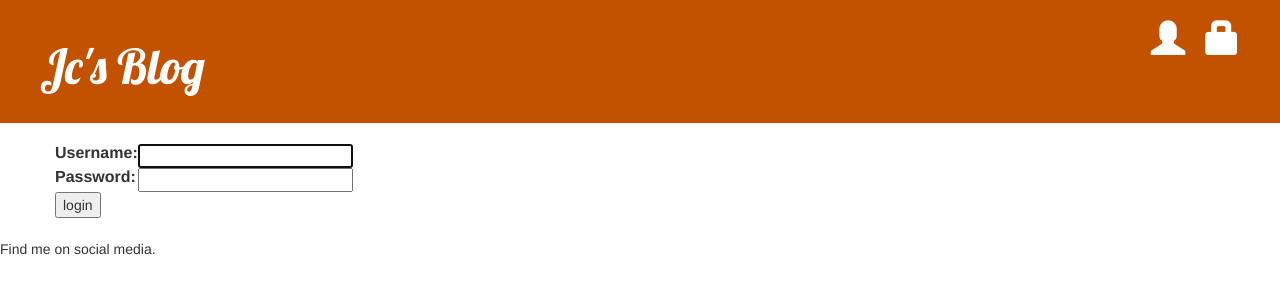
After one commit to jcliew123/my-first-blog, a Django app: page /account/login/ in a window 1280 px wide. The commit adds this page. Shown: the top 300 px of the page. Run offline with Django 3.2, Linux system fonts and the light colour scheme; some libraries are stand-ins or nearby versions.

Commit message:
Added authorised user and CV icon

```diff
--- a/blog/templates/blog/base.html
+++ b/blog/templates/blog/base.html
@@ -11,6 +11,11 @@
         <div class="page-header">
             {% if user.is_authenticated %}
                 <a href="{% url 'post_new' %}" class="top-menu"><span class="glyphicon glyphicon-plus"></span></a>
+                <a href="{% url 'post_draft_list' %}" class="top-menu"><span class="glyphicon glyphicon-edit"></span></a>
+                <p class="top-menu">Hello {{ user.username }} <small>(<a href="{% url 'logout' %}">Log out</a>)</small></p>
+            {% else %}
+            <a href="{% url 'login' %}" class="top-menu"><span class="glyphicon glyphicon-lock"></span></a>
+            <a href="{% url 'myself' %}" class="top-menu"><span class="glyphicon glyphicon-user"></span></a>
             {% endif %}
             <h1><a href="/">Jc's Blog</a></h1>
         </div>
@@ -23,5 +28,9 @@
                 </div>
             </div>
         </div>
+
+        <footer class="bottom">
+            <h5>Find me on social media.</h5>
+        </footer>
     </body>
 </html>
--- a/blog/templates/blog/post_detail.html
+++ b/blog/templates/blog/post_detail.html
@@ -6,9 +6,12 @@
             <div class="date">
                 {{post.published_date}}
             </div>
+        {% else %}
+            <a class="btn btn-default" href="{% url 'post_publish' pk=post.pk %}">Publish</a>
         {% endif %}
         {% if user.is_authenticated %}
             <a class="btn btn-default" href="{% url 'post_edit' pk=post.pk %}"><span class="glyphicon glyphicon-pencil"></span></a>
+            <a class="btn btn-default" href="{% url 'post_remove' pk=post.pk %}"><span class="glyphicon glyphicon-remove"></span></a>
         {% endif %}
         <h2>{{post.title}}</h2>
         <p>{{post.text|linebreaksbr }}</p>
--- a/blog/templates/blog/post_list.html
+++ b/blog/templates/blog/post_list.html
@@ -3,11 +3,11 @@
 {% block content %}
     {% for post in posts %}
         <div class="post">
+            <h2><a href="{% url 'post_detail' pk=post.pk %}">{{ post.title }}</a></h2>
+            <p>{{ post.text|linebreaksbr }}</p>
             <div class="date">
                 {{ post.published_date }}
             </div>
-            <h2><a href="{% url 'post_detail' pk=post.pk %}">{{ post.title }}</a></h2>
-            <p>{{ post.text|linebreaksbr }}</p>
         </div>
     {% endfor %}
 {% endblock %}
--- /dev/null
+++ b/blog/templates/registration/login.html
@@ -0,0 +1,24 @@
+{% extends "blog/base.html" %}
+
+{% block content %}
+    {% if form.errors %}
+        <p>Your username and password didn't match. Please try again.</p>
+    {% endif %}
+
+    <form method="post" action="{% url 'login' %}">
+    {% csrf_token %}
+        <table>
+        <tr>
+            <td>{{ form.username.label_tag }}</td>
+            <td>{{ form.username }}</td>
+        </tr>
+        <tr>
+            <td>{{ form.password.label_tag }}</td>
+            <td>{{ form.password }}</td>
+        </tr>
+        </table>
+
+        <input type="submit" value="login" />
+        <input type="hidden" name="next" value="{{ next }}" />
+    </form>
+{% endblock %}
--- a/blog/urls.py
+++ b/blog/urls.py
@@ -5,5 +5,9 @@ urlpatterns = [
     path('', views.post_list, name='post_list'),
     path('post/<int:pk>/', views.post_detail, name='post_detail'),
     path('post/new/', views.post_new, name='post_new'),
-    path('post/<int:pk>/edit/', views.post_edit, name='post_edit')
+    path('post/<int:pk>/edit/', views.post_edit, name='post_edit'),
+    path('drafts/', views.post_draft_list, name='post_draft_list'),
+    path('post/<pk>/publish/', views.post_publish, name='post_publish'),
+    path('post/<pk>/remove/', views.post_remove, name='post_remove'),
+    path('myself/', views.myself, name='myself'),
 ]
--- a/mysite/urls.py
+++ b/mysite/urls.py
@@ -15,8 +15,11 @@ Including another URLconf
 """
 from django.contrib import admin
 from django.urls import path, include
+from django.contrib.auth import views
 
 urlpatterns = [
     path('admin/', admin.site.urls),
     path('', include('blog.urls')),
+    path('account/login/', views.LoginView.as_view(), name='login'),
+    path('account/logout/',views.LogoutView.as_view(next_page='/'),name='logout'),
 ]
```
Also changed, not shown: blog/templates/blog/post_draft_list.html (added, +11 -0 lines), blog/views.py (+19 -0 lines), blog/templates/blog/myself.html (added).
